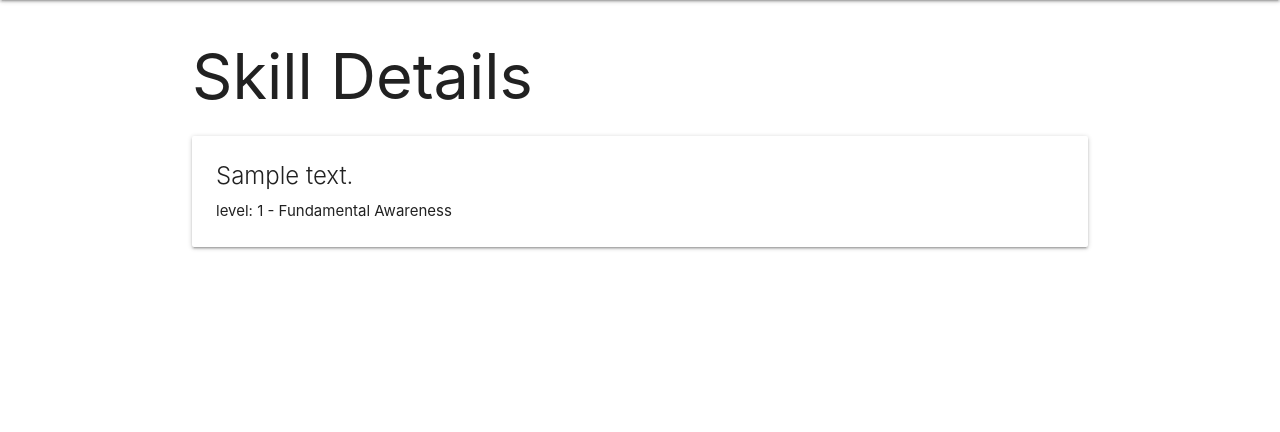
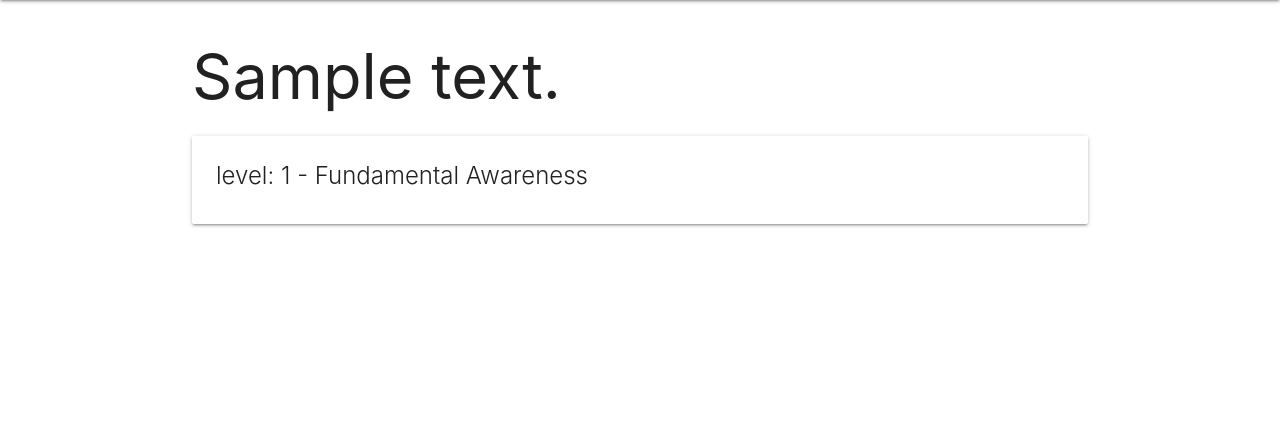
Before and after one commit to lolo19950603/My-Dev-Skills, a Django app: page /skills/1/ in a window 1280 px wide. Shown: the part 64-496 px from the top of the page. Run offline with Django 4.2, Linux system fonts and the light colour scheme; tables that the repository leaves empty hold one stand-in row (values such as "Sample post").

Commit message:
fix detail page format

```diff
--- a/mydevskills/main_app/templates/main_app/skill_detail.html
+++ b/mydevskills/main_app/templates/main_app/skill_detail.html
@@ -1,12 +1,11 @@
 {% extends 'base.html' %}
 {% block content %}
 
-<h1>Skill Details</h1>
+<h1>{{ skill.description }}</h1>
 
 <div class="card">
   <div class="card-content">
-    <span class="card-title">{{ skill.description }}</span>
-    <p>level: {{ skill.get_skill_display }}</p>
+    <span class="card-title">level: {{ skill.get_skill_display  }}</span>
 </div>
 
 {% endblock %}
```
